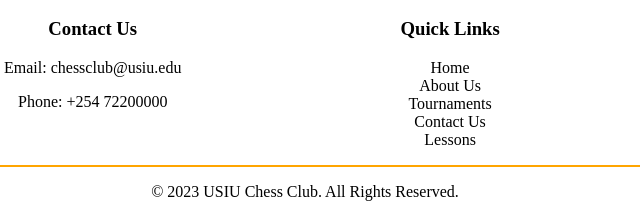
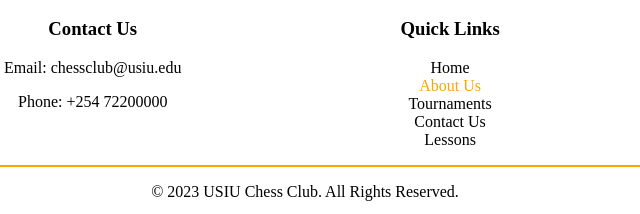
Before and after one commit to Ombiro96/usiu-phoenix.io, a plain HTML site: page about.html in a window 1280 px wide. Shown: the part 583-797 px from the top of the page, 335-975 px from the left. Drawn offline with Linux system fonts and the light colour scheme.

Commit message:
about us active link

```diff
--- a/about.html
+++ b/about.html
@@ -36,7 +36,7 @@
                 <h3>Quick Links</h3>
                 <ul>
                     <li><a href="index.html">Home</a></li>
-                    <li><a href="about.html" >About Us</a></li>
+                    <li><a href="about.html" class="active">About Us</a></li>
                     <li><a href="tournament.html">Tournaments</a></li>
                     <li><a href="contact.html">Contact Us</a></li>
                     <li><a href="lessons.html">Lessons</a></li>
```
